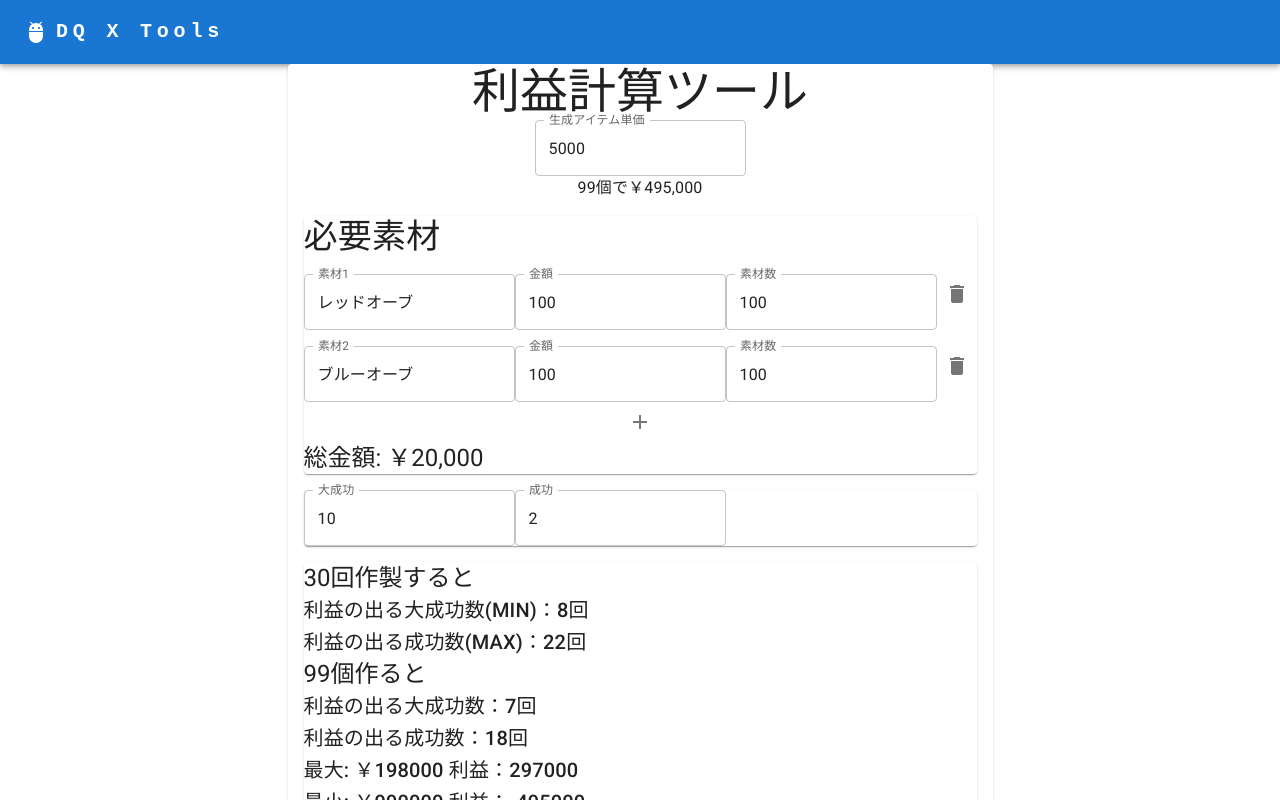
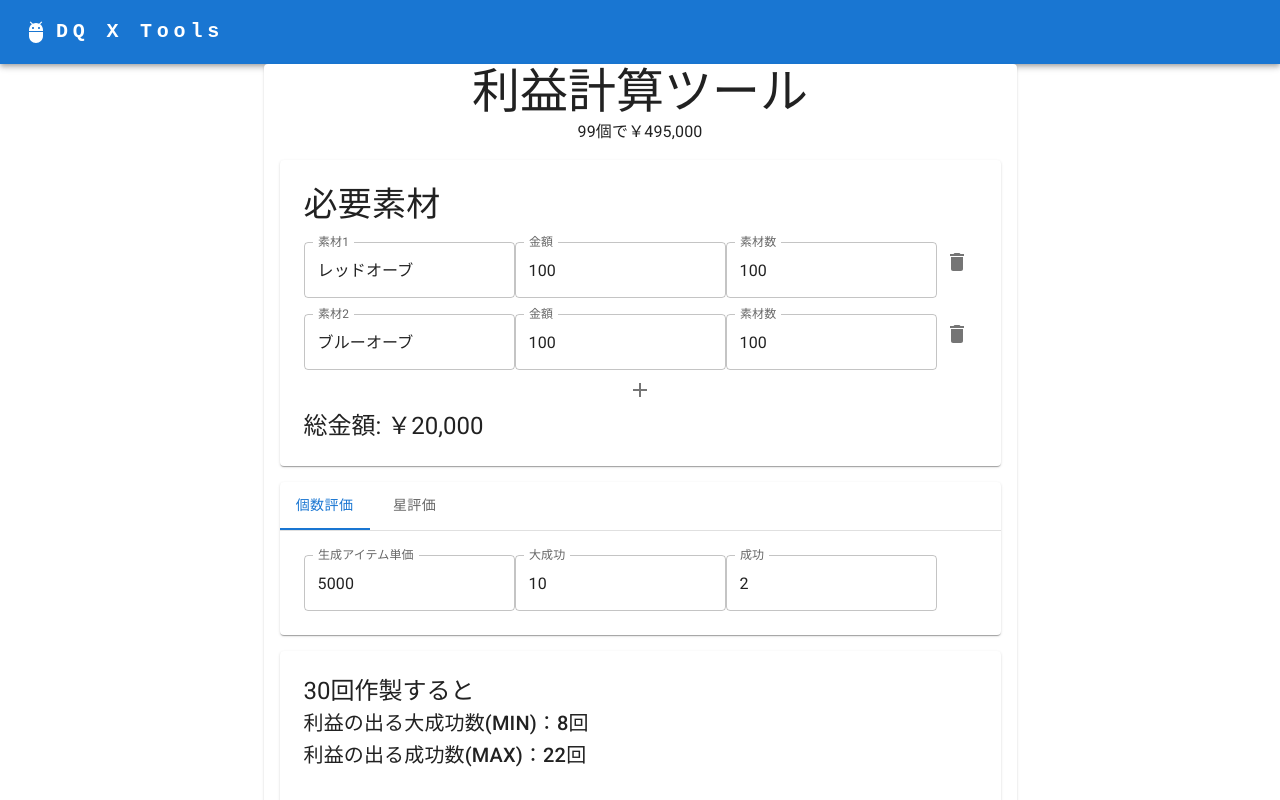
Before and after one commit to shizuya-aishima/sample-front, a React (Create React App) app in the folder dragonquest/: page / in a window 1280 px wide. Shown: the top 800 px of the page. Built offline with nearby package versions, Linux system fonts and the light colour scheme.

Commit message:
:+1: update: 星対応

```diff
--- a/dragonquest/src/components/header/index.tsx
+++ b/dragonquest/src/components/header/index.tsx
@@ -14,7 +14,7 @@ import MenuItem from '@mui/material/MenuItem'
 import AdbIcon from '@mui/icons-material/Adb'
 import { Link, NavLink, Outlet } from 'react-router-dom'
 
-// const pages = ['items', 'Pricing', 'Blog']
+// const pages = ['Blog']
 const pages: string[] = []
 const settings = ['Profile', 'Account', 'Dashboard', 'Logout']
 
--- a/dragonquest/src/features/item/index.tsx
+++ b/dragonquest/src/features/item/index.tsx
@@ -1,5 +1,5 @@
 import { Add, Delete } from '@mui/icons-material'
-import { Box, IconButton, Paper, TextField, Typography } from '@mui/material'
+import { Box, IconButton, Paper, Tab, Tabs, TextField, Typography } from '@mui/material'
 import { createTheme } from '@mui/system'
 import React from 'react'
 import { useParams } from 'react-router-dom'
@@ -62,11 +62,19 @@ export const Item: React.FC = () => {
     (99 - x * castNum(priceData.expectedValue.greatSuccess)) /
     castNum(priceData.expectedValue.success)
 
-  const x2 =
-    (30 * castNum(priceData.price) * castNum(priceData.expectedValue.success) - 30 * m) /
-    (castNum(priceData.price) * castNum(priceData.expectedValue.success) -
-      castNum(priceData.price) * castNum(priceData.expectedValue.greatSuccess))
+  const py =
+    priceData.tab === '0'
+      ? castNum(priceData.price) * castNum(priceData.expectedValue.success)
+      : castNum(priceData.expectedValue.successPrice)
+
+  const px =
+    priceData.tab === '0'
+      ? castNum(priceData.price) * castNum(priceData.expectedValue.greatSuccess)
+      : castNum(priceData.expectedValue.greatSuccessPrice)
+
+  const x2 = (30 * py - 30 * m) / (py - px)
   const y2 = 30 - x2
+
   // handler関数を作成する関数
   const formHandler =
     (key: keyof ItemStateOnchange) =>
@@ -84,35 +92,60 @@ export const Item: React.FC = () => {
       dispatch(itemActions.onChangeExpected({ key: key, value: e.target.value }))
 
   const priceHandler = formHandler('price')
+  const tabHandler = (event: React.SyntheticEvent, newValue: number) =>
+    dispatch(itemActions.onChange({ key: 'tab', value: newValue.toString() }))
   const nameMaterialsHandler = (index: number) => materialsHandler(index, 'name')
   const priceMaterialsHandler = (index: number) => materialsHandler(index, 'price')
   const quantityMaterialsHandler = (index: number) => materialsHandler(index, 'quantity')
   const greatSuccessHandler = expectedHandler('greatSuccess')
   const successHandler = expectedHandler('success')
+  const greatSuccessPriceHandler = expectedHandler('greatSuccessPrice')
+  const successPriceHandler = expectedHandler('successPrice')
   const addMaterial = () => dispatch(itemActions.addList())
   const deleteMaterial = (index: number) => dispatch(itemActions.deleteMaterial(index))
 
+  interface TabPanelProps {
+    children?: React.ReactNode
+    index: number
+    value: number
+  }
+  const TabPanel = (props: TabPanelProps) => {
+    const { children, value, index, ...other } = props
+
+    return (
+      <div
+        role='tabpanel'
+        hidden={value !== index}
+        id={`simple-tabpanel-${index}`}
+        aria-labelledby={`simple-tab-${index}`}
+        {...other}
+      >
+        {value === index && <Box sx={{ p: 3 }}>{children}</Box>}
+      </div>
+    )
+  }
+
+  const a11yProps = (index: number) => {
+    return {
+      id: `simple-tab-${index}`,
+      'aria-controls': `simple-tabpanel-${index}`,
+    }
+  }
   return (
     <>
       <Paper>
         <Typography variant='h3'>{'利益計算ツール'}</Typography>
-        <TextField
-          value={priceData.price}
-          label='生成アイテム単価'
-          inputProps={{
-            inputMode: 'numeric',
-            pattern: '[0-9]*',
-            type: 'number',
-            // readOnly: true
-          }}
-          onChange={priceHandler}
-        />
         <Typography>99個で￥{(castNum(priceData.price) * 99).toLocaleString()}</Typography>
         <Paper sx={{ textAlign: 'left', m: theme.spacing(2) }}>
+          <Box sx={{ p: 3 }}>
             <Typography variant='h4'>必要素材</Typography>
             {priceData.itemList.map((e, i) => (
               <Box key={i} sx={{ mt: theme.spacing(2) }}>
-              <TextField value={e.name} label={`素材${i + 1}`} onChange={nameMaterialsHandler(i)} />
+                <TextField
+                  value={e.name}
+                  label={`素材${i + 1}`}
+                  onChange={nameMaterialsHandler(i)}
+                />
                 <TextField
                   value={e.price}
                   label='金額'
@@ -150,8 +183,31 @@ export const Item: React.FC = () => {
                 .reduce((sum, e) => sum + e, 0)
                 .toLocaleString()}
             </Typography>
+          </Box>
         </Paper>
         <Paper sx={{ textAlign: 'left', m: theme.spacing(2) }}>
+          <Box sx={{ borderBottom: 1, borderColor: 'divider' }}>
+            <Tabs
+              value={Number(priceData.tab)}
+              onChange={tabHandler}
+              aria-label='basic tabs example'
+            >
+              <Tab label='個数評価' {...a11yProps(0)} />
+              <Tab label='星評価' {...a11yProps(1)} />
+            </Tabs>
+          </Box>
+          <TabPanel value={Number(priceData.tab)} index={0}>
+            <TextField
+              value={priceData.price}
+              label='生成アイテム単価'
+              inputProps={{
+                inputMode: 'numeric',
+                pattern: '[0-9]*',
+                type: 'number',
+                // readOnly: true
+              }}
+              onChange={priceHandler}
+            />
             <TextField
               value={priceData.expectedValue.greatSuccess}
               label='大成功'
@@ -162,22 +218,39 @@ export const Item: React.FC = () => {
               label='成功'
               onChange={successHandler}
             />
+          </TabPanel>
+          <TabPanel value={Number(priceData.tab)} index={1}>
+            <TextField
+              value={priceData.expectedValue.greatSuccessPrice}
+              label='星3'
+              onChange={greatSuccessPriceHandler}
+            />
+            <TextField
+              value={priceData.expectedValue.successPrice}
+              label='星2~1'
+              onChange={successPriceHandler}
+            />
+          </TabPanel>
         </Paper>
         <Paper sx={{ textAlign: 'left', m: theme.spacing(2) }}>
+          <Box sx={{ p: 3 }}>
             <Typography variant='h5'>30回作製すると</Typography>
             <Typography variant='h6'>利益の出る大成功数(MIN)：{Math.ceil(x2)}回</Typography>
             <Typography variant='h6'>利益の出る成功数(MAX)：{Math.floor(y2)}回</Typography>
-          <Box>
+          </Box>
+          <TabPanel value={Number(priceData.tab)} index={0}>
             <Typography variant='h5'>99個作ると</Typography>
             <Typography variant='h6'>利益の出る大成功数：{Math.ceil(x)}回</Typography>
             <Typography variant='h6'>利益の出る成功数：{Math.floor(y)}回</Typography>
-          </Box>
+          </TabPanel>
+          <Box sx={{ p: 3 }}>
             <Typography variant='h6'>
               最大: ￥{max} 利益：{castNum(priceData.price) * 99 - max}
             </Typography>
             <Typography variant='h6'>
               最小: ￥{min} 利益：{castNum(priceData.price) * 99 - min}
             </Typography>
+          </Box>
         </Paper>
       </Paper>
     </>
--- a/dragonquest/src/features/item/itemSlice.ts
+++ b/dragonquest/src/features/item/itemSlice.ts
@@ -5,6 +5,7 @@ export type ItemState = {
   id: string
   name: string
   price: string
+  tab: string
   expectedValue: ExpectedValue
   itemList: Materials[]
 }
@@ -14,6 +15,8 @@ export type ItemStateOnchange = Omit<ItemState, 'expectedValue' | 'itemList'>
 export type ExpectedValue = {
   greatSuccess: string
   success: string
+  greatSuccessPrice: string
+  successPrice: string
 }
 export type Materials = {
   name: string
@@ -24,9 +27,12 @@ export type Materials = {
 const initialState: ItemState = {
   id: '',
   name: '',
+  tab: '0',
   expectedValue: {
     greatSuccess: '10',
     success: '2',
+    greatSuccessPrice: '1000',
+    successPrice: '100',
   },
   price: '5000',
   itemList: [
```
Lines whose indentation alone changed are shown as unchanged.
